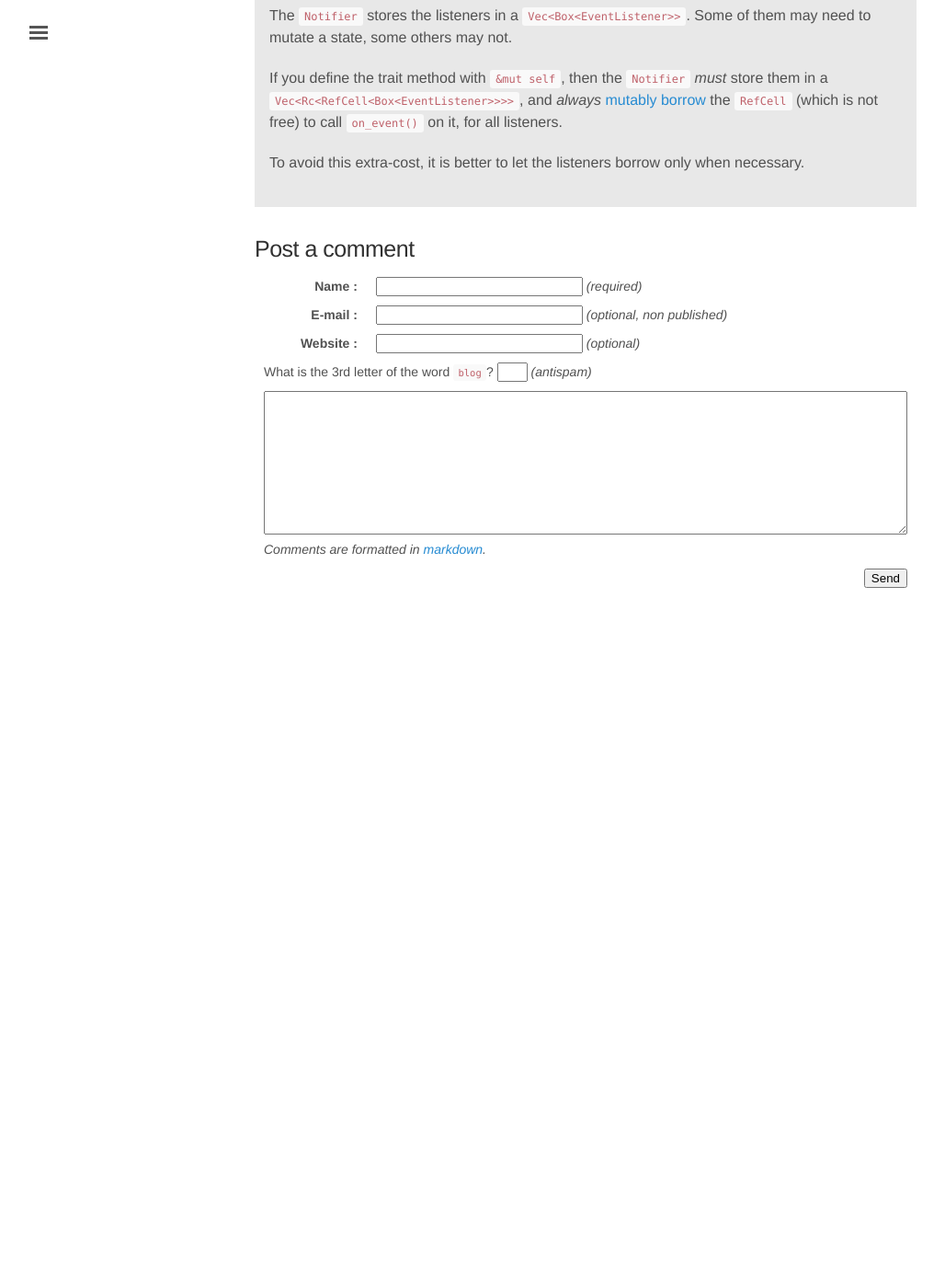
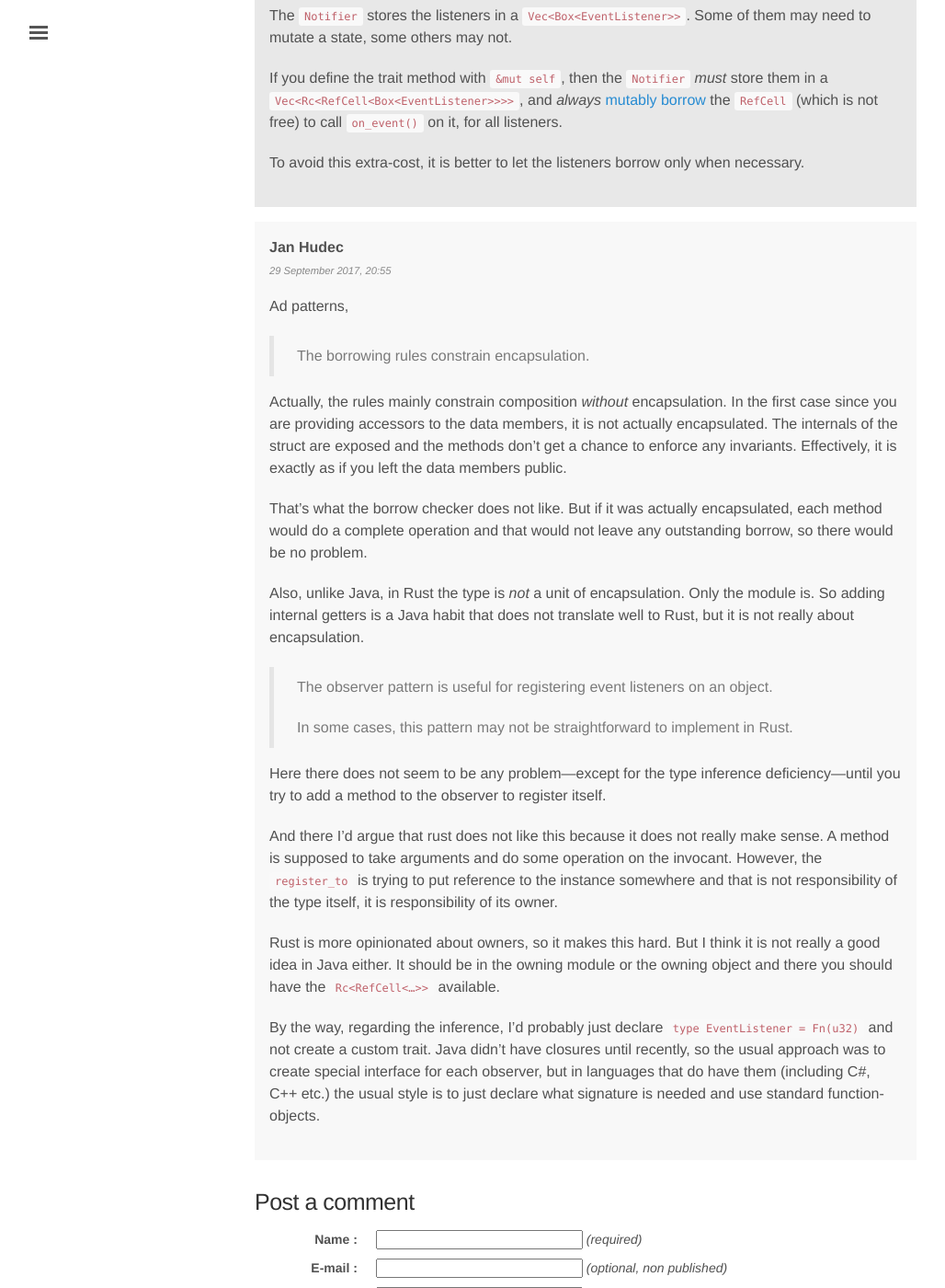
Before and after one commit to rom1v/blog.rom1v.com, a Jekyll site: the page built from _posts/2017-09-21-gnirehtet-rewritten-in-rust.md, in a window 1280 px wide and 1400 px high, scrolled down 25630 px. Shown: the whole window at 92% size, without its empty margins (3-1031 px from the left). Built offline with Jekyll 4.4.1, drawn with Linux system fonts in a browser that asks for light colours; before the commit the page ends 26294 px from its top, so only the background shows below that.

Commit message:
Publish comment 7 for gnirehtet-rust (en)

```diff
--- a/_data/comments-2017-09-gnirehtet-rewritten-in-rust.yaml
+++ b/_data/comments-2017-09-gnirehtet-rewritten-in-rust.yaml
@@ -94,3 +94,51 @@
 
     To avoid this extra-cost, it is better to let the listeners borrow only when
     necessary.
+- id: 7
+  author: Jan Hudec
+  date: 2017-09-29 20:55:52+02:00
+  contents: |
+    Ad patterns,
+
+    > The borrowing rules constrain encapsulation.
+
+    Actually, the rules mainly constrain composition *without* encapsulation. In
+    the first case since you are providing accessors to the data members, it is
+    not actually encapsulated. The internals of the struct are exposed and the
+    methods don't get a chance to enforce any invariants. Effectively, it is
+    exactly as if you left the data members public.
+
+    That's what the borrow checker does not like. But if it was actually
+    encapsulated, each method would do a complete operation and that would not
+    leave any outstanding borrow, so there would be no problem.
+
+    Also, unlike Java, in Rust the type is *not* a unit of encapsulation. Only
+    the module is. So adding internal getters is a Java habit that does not
+    translate well to Rust, but it is not really about encapsulation.
+
+    > The observer pattern is useful for registering event listeners on an
+    > object.
+    >
+    > In some cases, this pattern may not be straightforward to implement in
+    > Rust.
+
+    Here there does not seem to be any problem—except for the type inference
+    deficiency—until you try to add a method to the observer to register itself.
+
+    And there I'd argue that rust does not like this because it does not really
+    make sense. A method is supposed to take arguments and do some operation on
+    the invocant. However, the `register_to` is trying to put reference to the
+    instance somewhere and that is not responsibility of the type itself, it is
+    responsibility of its owner.
+
+    Rust is more opinionated about owners, so it makes this hard. But I think it
+    is not really a good idea in Java either. It should be in the owning module
+    or the owning object and there you should have the `Rc<RefCell<…>>`
+    available.
+
+    By the way, regarding the inference, I'd probably just declare `type
+    EventListener = Fn(u32)` and not create a custom trait. Java didn't have
+    closures until recently, so the usual approach was to create special
+    interface for each observer, but in languages that do have them (including
+    C#, C++ etc.) the usual style is to just declare what signature is needed
+    and use standard function-objects.
```
